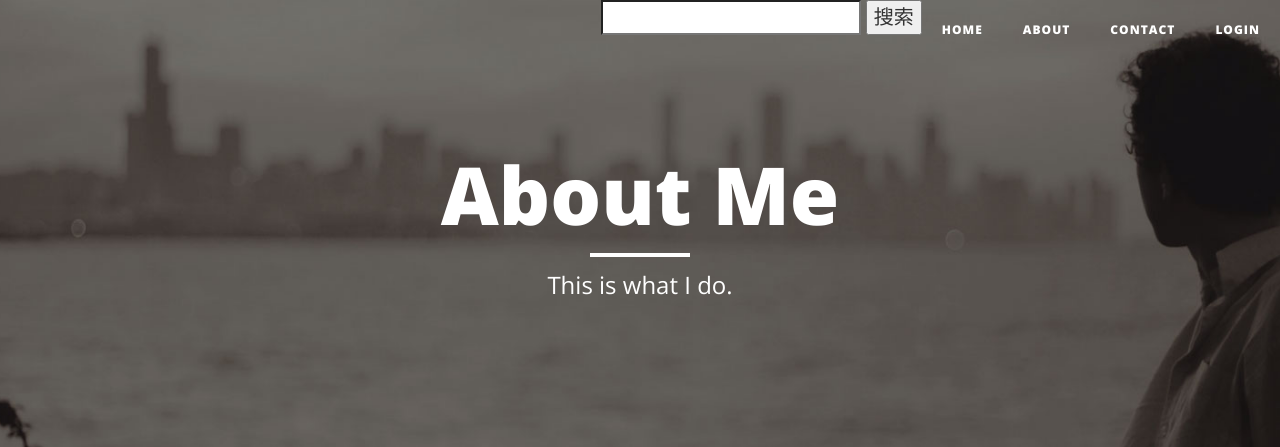
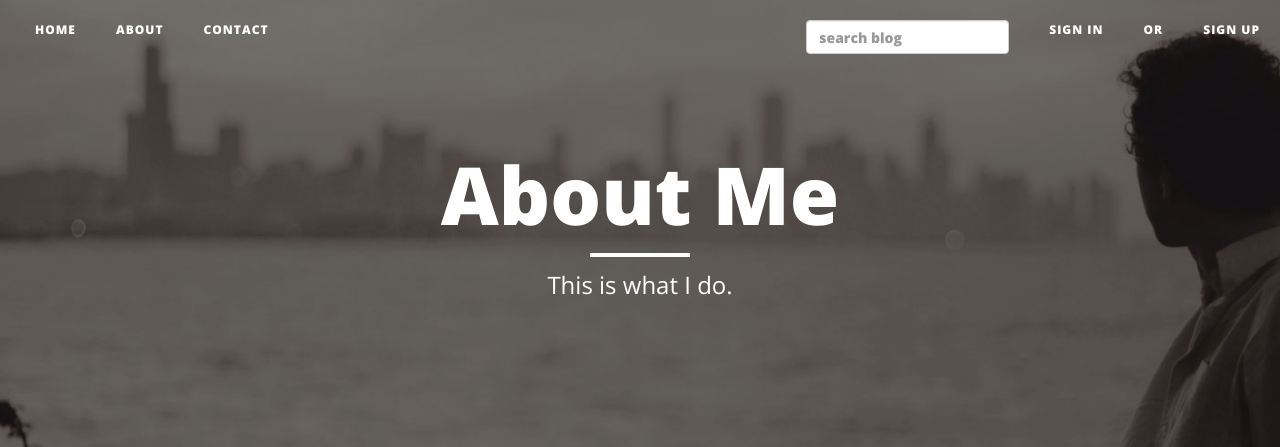
Before and after one commit to KevinDavidMitnick/django_blog, a Django app: page /blog/about/ in a window 1280 px wide. Shown: the top 447 px of the page. Run offline with Django 3.2, Linux system fonts and the light colour scheme; data comes from the database, SQL or seed files in the repository; both versions use the stored data as it was after the commit; some libraries are stand-ins or nearby versions.

Commit message:
finish search box

```diff
--- a/blog/templates/blog/base.html
+++ b/blog/templates/blog/base.html
@@ -60,13 +60,7 @@
 
             <!-- Collect the nav links, forms, and other content for toggling -->
             <div class="collapse navbar-collapse" id="bs-example-navbar-collapse-1">
-                <ul class="nav navbar-nav navbar-right">
-                    <li>
-                        <form action="{%url 'haystack_search' %}" method="get">
-                            <input type="search" name="q"/>
-                            <button type="submit">搜索</span></button>
-                        </form>
-                    </li>
+                <ul class="nav navbar-nav navbar-left">
                     <li>
                         <a href="{% url 'blog:index'%}">Home</a>
                     </li>
@@ -75,13 +69,30 @@
                     <li>
                         <a href="{% url 'blog:contact'%}">Contact</a>
                     </li>
+                </ul>
+                <ul class="nav navbar-nav navbar-right">
                     <li>
-                        {% if not user.is_authenticated %}
-                        <a href="/users/login/?next={{ request.path }}">login</a>
-                        {% else %}
+                        <a href="#">
+                        <form action="{%url 'haystack_search' %}" method="get">
+                            <input type="search" name="q" placeholder="search blog" class="form-control header-search-input js-site-search-focus" />
+                        </form>
+                        </a>
+                    </li>
+                    {% if not user.is_authenticated %}
+                    <li>
+                        <a href="/users/login/?next={{ request.path }}">Sign in</a>
+                    </li>
+                    <li>
+                        <a href="#">Or</a>
+                    </li>
+                    <li>
+                        <a href="/users/register/?next={{ request.path }}">Sign up</a>
+                    </li>
+                    {% else %}
+                    <li>
                         <a href="/users/logout/?next=/">logout</a>
-                        {% endif %}
                     </li>
+                    {% endif %}
                 </ul>
             </div>
             <!-- /.navbar-collapse -->
```
Also changed, not shown: db.sqlite3.
